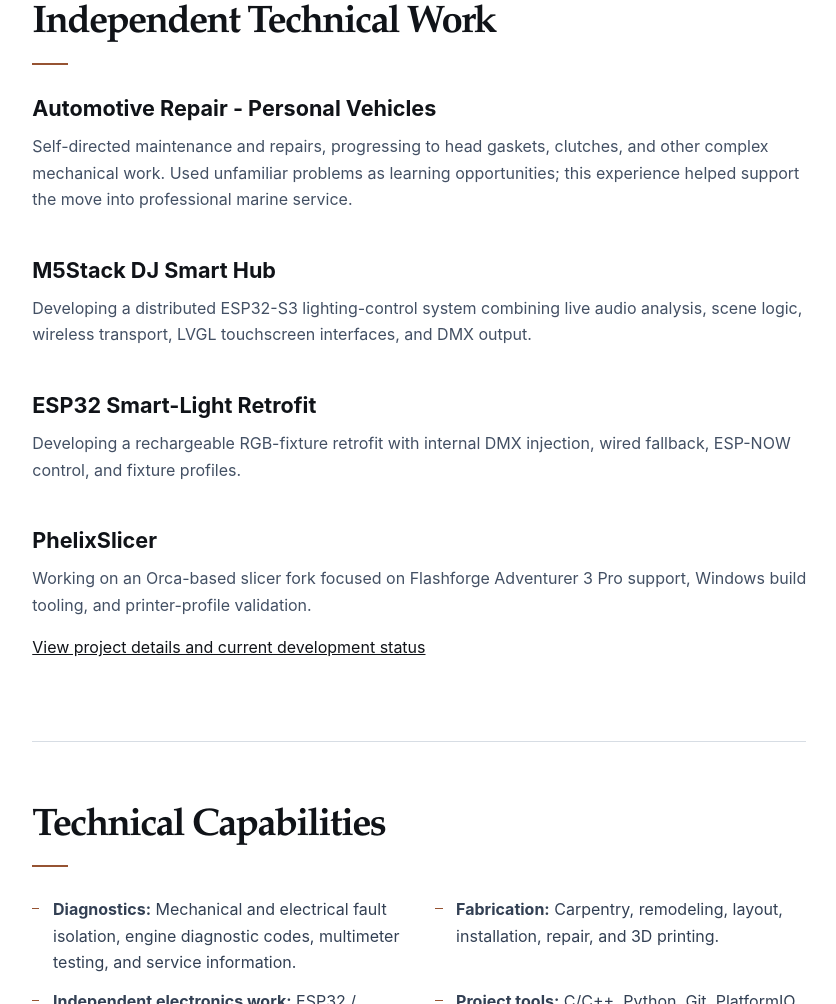
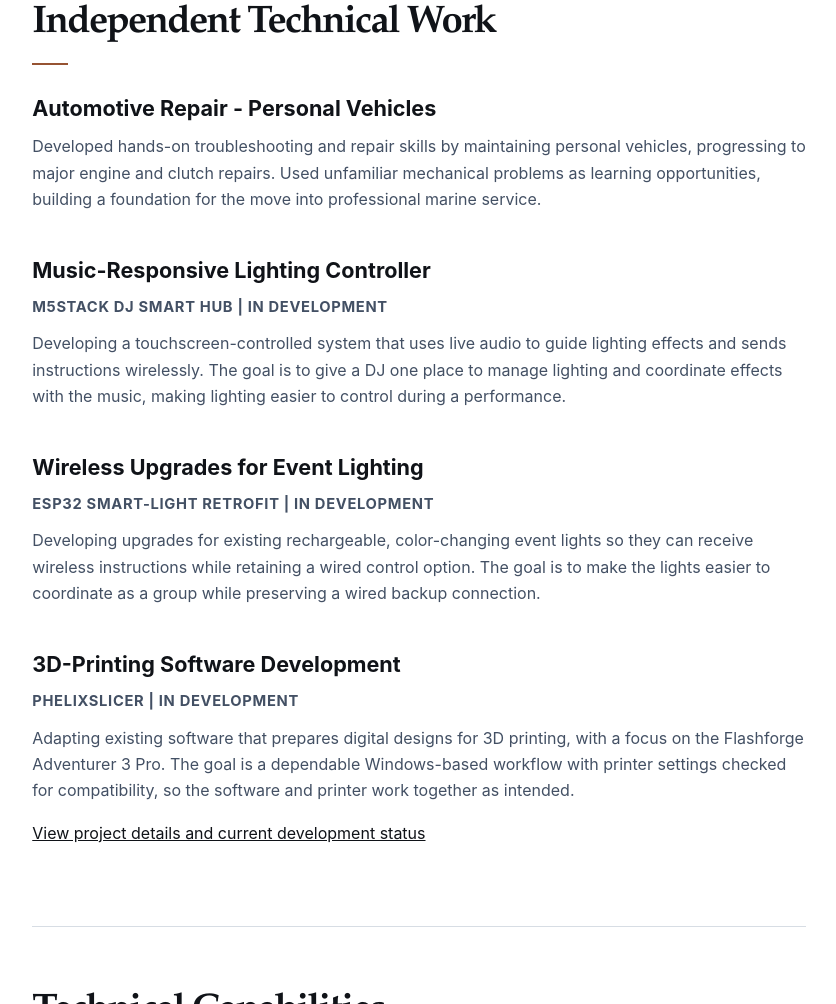
Before and after one commit to EazyPhe/phelixestinvil.com, a website: page src/resume/index.html in a window 1280 px wide. Shown: the part 2230-3234 px from the top of the page, without its empty margins (416-1252 px from the left). Drawn offline with Linux system fonts and the light colour scheme.

Commit message:
Publish plain-language independent technical work and synchronized resume PDF

```diff
--- a/src/resume/index.html
+++ b/src/resume/index.html
@@ -43,7 +43,7 @@
         <h1>Technical Résumé</h1>
         <p>Trade-school foundations. Professional marine diagnostics. A continuing drive to understand and repair more complex systems.</p>
         <div class="resume-actions">
-          <a class="button button-primary" href="../assets/Phelix-Estinvil-Resume.pdf" download>Download résumé (PDF)</a>
+          <a class="button button-primary" href="../assets/Phelix-Estinvil-Resume.pdf?v=20260917-plain-language" download>Download résumé (PDF)</a>
           <button class="button" type="button" onclick="window.print()">Print this résumé</button>
         </div>
       </header>
@@ -100,19 +100,22 @@
             <h2 id="resume-independent">Independent Technical Work</h2>
             <article class="resume-entry">
               <h3>Automotive Repair - Personal Vehicles</h3>
-              <p>Self-directed maintenance and repairs, progressing to head gaskets, clutches, and other complex mechanical work. Used unfamiliar problems as learning opportunities; this experience helped support the move into professional marine service.</p>
+              <p>Developed hands-on troubleshooting and repair skills by maintaining personal vehicles, progressing to major engine and clutch repairs. Used unfamiliar mechanical problems as learning opportunities, building a foundation for the move into professional marine service.</p>
             </article>
             <article class="resume-entry">
-              <h3>M5Stack DJ Smart Hub</h3>
-              <p>Developing a distributed ESP32-S3 lighting-control system combining live audio analysis, scene logic, wireless transport, LVGL touchscreen interfaces, and DMX output.</p>
+              <h3>Music-Responsive Lighting Controller</h3>
+              <p class="role-meta">M5Stack DJ Smart Hub | In development</p>
+              <p>Developing a touchscreen-controlled system that uses live audio to guide lighting effects and sends instructions wirelessly. The goal is to give a DJ one place to manage lighting and coordinate effects with the music, making lighting easier to control during a performance.</p>
             </article>
             <article class="resume-entry">
-              <h3>ESP32 Smart-Light Retrofit</h3>
-              <p>Developing a rechargeable RGB-fixture retrofit with internal DMX injection, wired fallback, ESP-NOW control, and fixture profiles.</p>
+              <h3>Wireless Upgrades for Event Lighting</h3>
+              <p class="role-meta">ESP32 Smart-Light Retrofit | In development</p>
+              <p>Developing upgrades for existing rechargeable, color-changing event lights so they can receive wireless instructions while retaining a wired control option. The goal is to make the lights easier to coordinate as a group while preserving a wired backup connection.</p>
             </article>
             <article class="resume-entry">
-              <h3>PhelixSlicer</h3>
-              <p>Working on an Orca-based slicer fork focused on Flashforge Adventurer 3 Pro support, Windows build tooling, and printer-profile validation.</p>
+              <h3>3D-Printing Software Development</h3>
+              <p class="role-meta">PhelixSlicer | In development</p>
+              <p>Adapting existing software that prepares digital designs for 3D printing, with a focus on the Flashforge Adventurer 3 Pro. The goal is a dependable Windows-based workflow with printer settings checked for compatibility, so the software and printer work together as intended.</p>
             </article>
             <p><a href="../projects/">View project details and current development status</a></p>
           </section>
```
Also changed, not shown: .github/workflows/ci.yml, .github/workflows/deploy-pages.yml.
